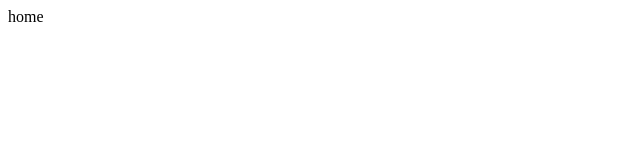
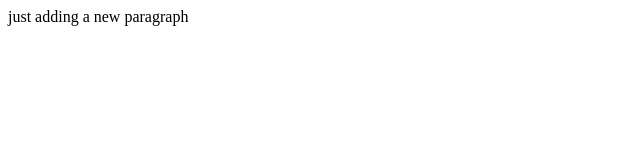
Before and after one commit to Zerro2003/Gym-Git-Exercise-Solutions, a plain HTML site: page home.html in a window 1280 px wide. Shown: the whole page, without its empty margins (0-640 px from the left). Drawn offline with Linux system fonts and the light colour scheme.

Commit message:
changed some few things in home.html

```diff
--- a/home.html
+++ b/home.html
@@ -5,6 +5,6 @@
     <title>Document</title>
   </head>
   <body>
-    home
+    <p>just adding a new paragraph</p>
   </body>
 </html>
```
